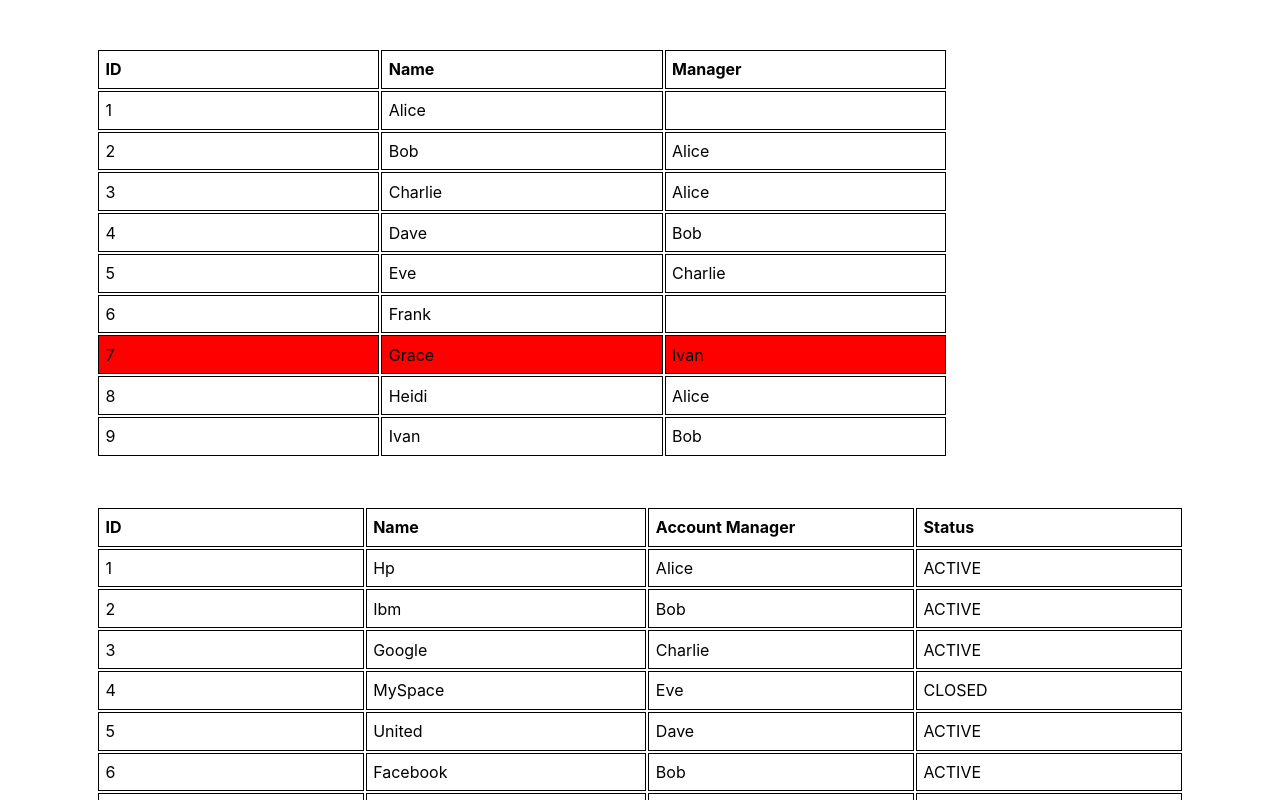
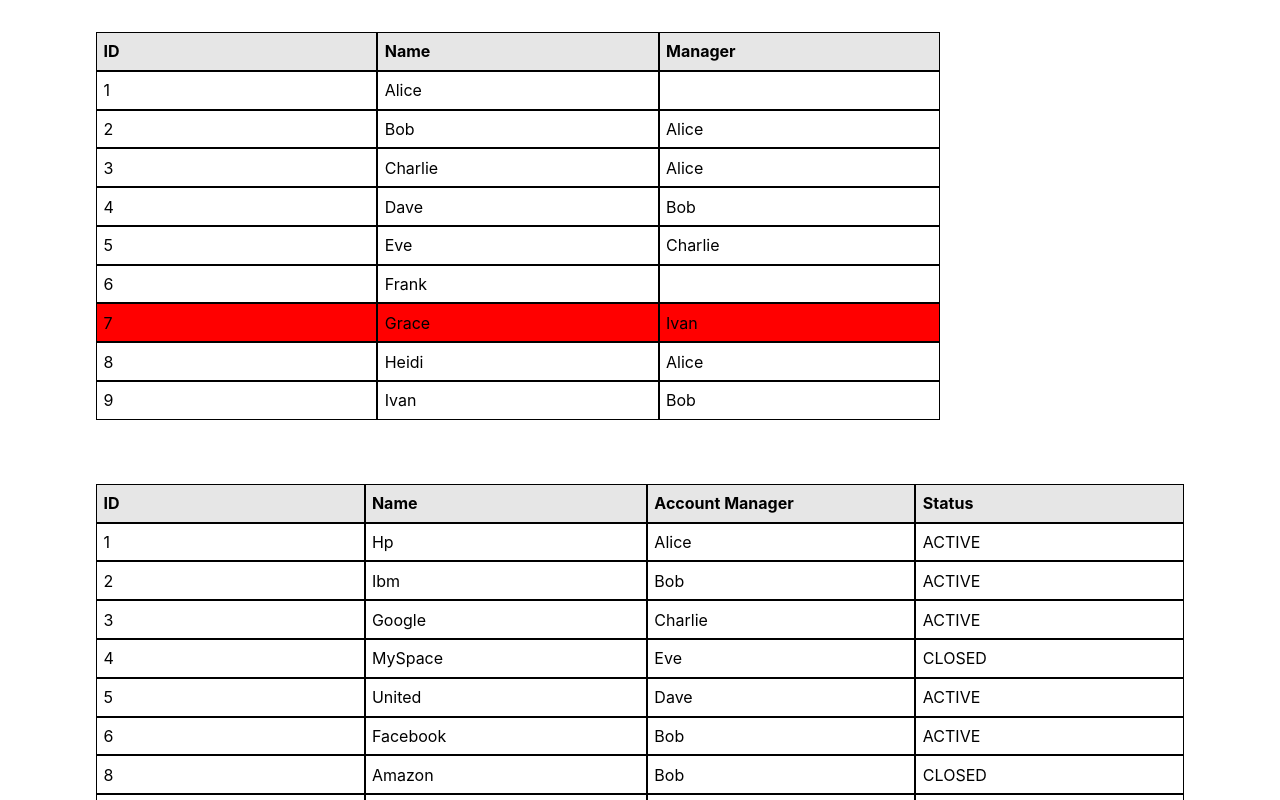
Before and after one commit to galkowicz/everafter-code-challange, a React (Create React App) app: page / in a window 1280 px wide. Shown: the top 800 px of the page. Built offline with nearby package versions, Linux system fonts and the light colour scheme.

Commit message:
Add styling.

```diff
--- a/src/components/Table/index.tsx
+++ b/src/components/Table/index.tsx
@@ -24,7 +24,7 @@ const Table: React.FC<Props> = ({ tableData = [], tableColumns = [], onRowClick
   }
 
   return (
-    <table className="table">
+    <table className="table" cellPadding="0" cellSpacing="0">
       <thead className="table__header">
         <tr className="table-row">
           {tableColumns.map((item) => (
--- a/src/components/Table/table.scss
+++ b/src/components/Table/table.scss
@@ -1,10 +1,11 @@
 .table {
-  padding-top: 3rem;
+  padding: 2rem 0;
 
   &__header {
     .table-row {
       th {
         text-align: unset;
+        background-color: #e6e6e6;
         &:first-child {
           text-transform: uppercase;
         }
@@ -17,7 +18,7 @@
     td,
     th {
       text-transform: capitalize;
-      border: 1px solid black;
+      border: 0.5px solid black;
       width: 10%;
       padding: 0.4rem;
     }
@@ -27,7 +28,8 @@
     background-color: red;
   }
 
-  [data-ishighlighted='true'], [data-selected='true']  {
+  [data-ishighlighted='true'],
+  [data-selected='true'] {
     background-color: rgb(141, 148, 207);
   }
 }
```
